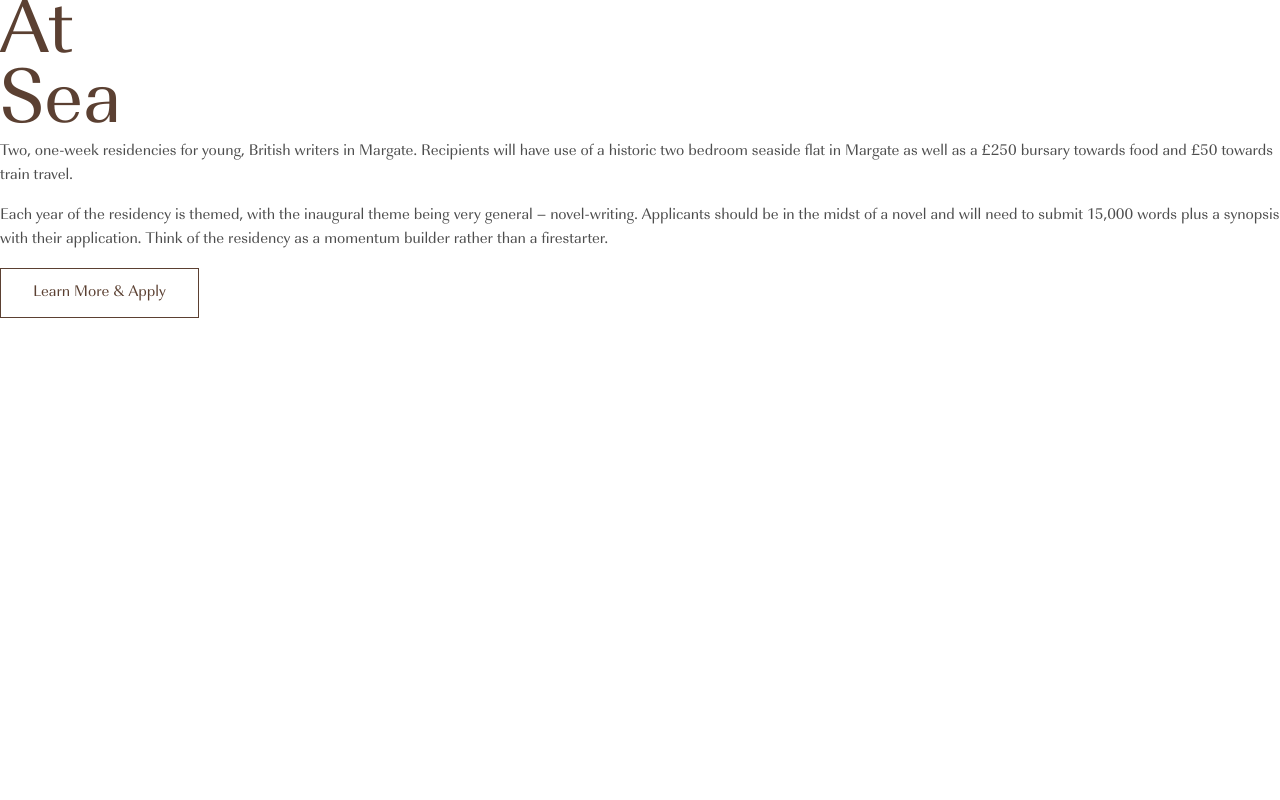
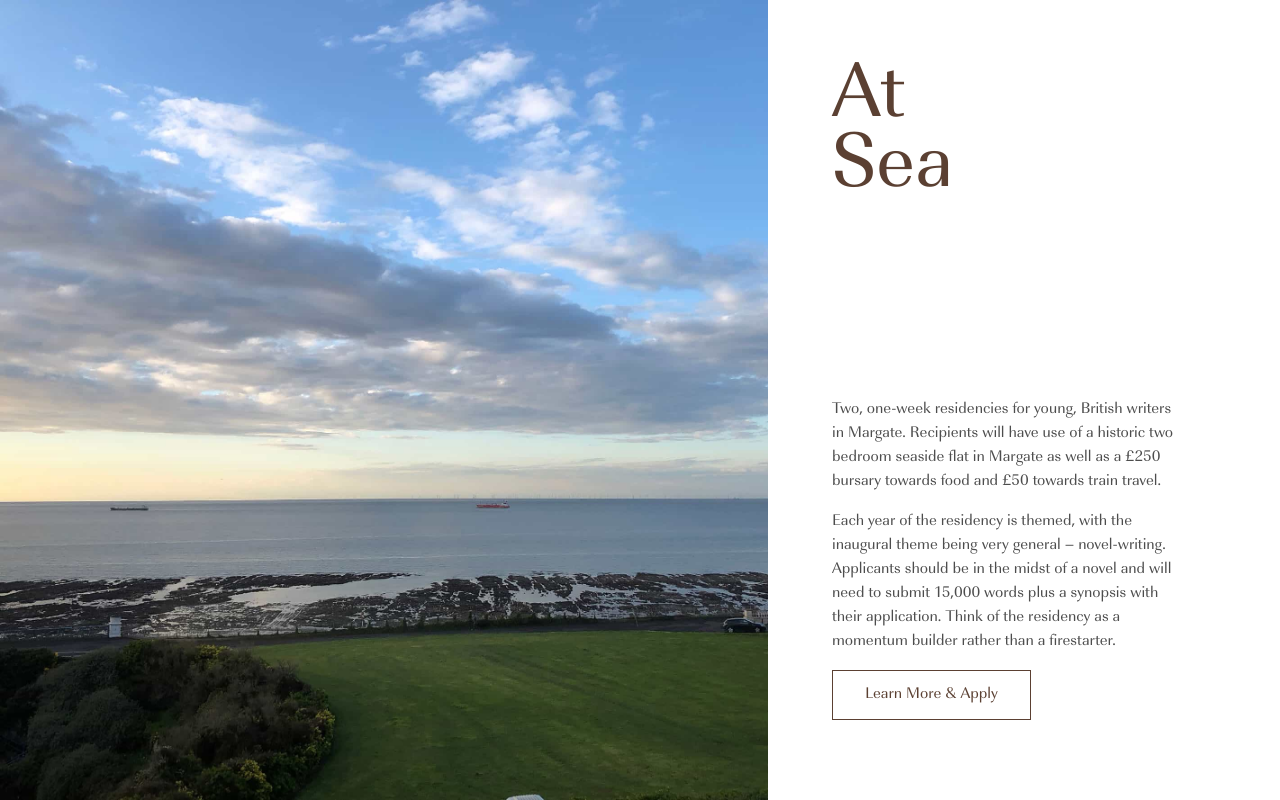
Before and after one commit to ryanhbowman/writersatsea, a website: page index.html in a window 1280 px wide. Drawn offline with nearby package versions, Linux system fonts and the light colour scheme.

Commit message:
working on mobile everywhere

```diff
--- a/css/main.sass
+++ b/css/main.sass
@@ -7,7 +7,8 @@
 //colors
 $main: #5B4032
 $text: #4d4d4d
-
+*
+  box-sizing: border-box
 body
   font-family: 'Imperial', helvetica
 
@@ -15,6 +16,12 @@ h1
   font-size: 80px
   line-height: 70px
   color: $main
+@media (max-width: 600px)
+  h1
+    font-size: 60px
+    line-height: 50px
+.mb
+  margin-bottom: 1rem
 h2
   font-size: 24px
   margin: 1em 0 .5em
@@ -34,41 +41,8 @@ p
   &:last-child
     margin-bottom: 0
 
-.container
-  overflow: hidden
 
-// .left
-//   width: 60%
-//   position: fixed
-//   left: 0
-//   bottom: 0
-//   top: 0
-//   background: url('../images/background.jpg')
-//   background-size: cover
-//
-// .right
-//   width: 40%
-//   position: fixed
-//   right: 0
-//   bottom: 0
-//   top: 0
-//   background: white
-// .right__header
-//   // position: absolute
-//   // top: 90px
-//   // left: 90px
-// .right__text
-//   position: absolute
-//   bottom: 5em
-//   // left: 90px
-//   max-width: 350px
-//
-//
-// .right__container
-//   max-width: 350px
-//   margin: 0 auto 0 0
-//   width: 100%
-//   padding: 5em 0 0 5em
+
 
 .btn, button[type="submit"]
   display: inline-block
@@ -99,11 +73,13 @@ p
   padding: 2em
   margin: 0 auto
   width: 100%
+  &.container--full
+    padding: 0
+    max-width: none
+.padded-box
+  padding: 1.5em
 
-header
-  margin: 4em 0 0 4em
-  h1
-    margin-bottom: 10px
+
 .fll
   float: left
 .flr
@@ -129,6 +105,18 @@ nav a
     flex: 2
   .three
     flex: 3
+header
+  margin: 4em 0 0 4em
+  h1
+    margin-bottom: 10px
+@media (max-width: 600px)
+  header
+    margin: 1.5em 0 0 1.5em
+  .flex
+    display: block
+    margin: 0 1.5em
+  nav
+    margin-bottom: 2em
 .text-block
   max-width: 450px
   margin-bottom: 2em
@@ -152,13 +140,96 @@ input, textarea
 .light
   color: #999
 
+.home__text
+  padding: 3em 2em 2em 2em
+.home__image img
+  max-width: 100%
+
+@media (min-width: 767px)
+  .home__image
+    width: 40%
+    overflow: hidden
+    left: 0
+    bottom: 0
+    top: 0
+    position: fixed
+    background: url('../images/background.jpg')
+    background-size: cover
+    img
+      display: none
+
+  .home__text
+    width: 60%
+    position: fixed
+    right: 0
+    bottom: 0
+    top: 0
+    padding: 4em 0 0 4em
+    .text-block
+      max-width: 300px
+      position: absolute
+      bottom: 3em
+@media (min-width: 1024px)
+  .home__image
+    width: 55%
+  .home__text
+    width: 45%
+
+
+@media (min-width: 1200px)
+  .home__text
+    .text-block
+      max-width: 350px
+  .home__image
+    width: 60%
+  .home__text
+    width: 40%
+
+@media (min-width: 1320px)
+  .home__image
+    width: 65%
+  .home__text
+    width: 35%
+
+// .left
+//   width: 60%
+//   position: fixed
+//   left: 0
+//   bottom: 0
+//   top: 0
+//   background: url('../images/background.jpg')
+//   background-size: cover
+
+// .right
+//   width: 40%
+//   position: fixed
+//   right: 0
+//   bottom: 0
+//   top: 0
+//   background: white
+// .right__header
+//   // position: absolute
+//   // top: 90px
+//   // left: 90px
+// .right__text
+//   position: absolute
+//   bottom: 5em
+//   // left: 90px
+//   max-width: 350px
+//
+//
+// .right__container
+//   max-width: 350px
+//   margin: 0 auto 0 0
+//   width: 100%
+//   padding: 5em 0 0 5em
 // @media (max-width: 1280px)
 //   .right
 //     width: 50%
 //   .left
 //     width: 50%
 //
-// @media (min-width: 200px) and (max-width: 1280px)
+// @media (max-width: 600px)
 //   .right, .left
 //     position: relative
 //     width: 100%
--- a/index.html
+++ b/index.html
@@ -5,10 +5,18 @@
     <link rel="stylesheet" href="css/main.css">
   </head>
   <body>
-    <h1>At<br/>Sea</h1>
-    <p>Two, one-week residencies for young, British writers in Margate. Recipients will have use of a historic two bedroom seaside flat in Margate as well as a £250 bursary towards food and £50 towards train travel.</p>
-    <p>Each year of the residency is themed, with the inaugural theme being very general – novel-writing. Applicants should be in the midst of a novel and will need to submit 15,000 words plus a synopsis with their application. Think of the residency as a momentum builder rather than a firestarter.</p>
-    <a href="information.html" class="btn">Learn More & Apply</a>
-
+    <div class="container container--full home__container">
+      <div class="home__image">
+        <img src="images/background.jpg" alt="" >
+      </div>
+      <div class="home__text">
+        <h1 class="mb">At<br/>Sea</h1>
+        <div class="text-block">
+          <p>Two, one-week residencies for young, British writers in Margate. Recipients will have use of a historic two bedroom seaside flat in Margate as well as a £250 bursary towards food and £50 towards train travel.</p>
+          <p>Each year of the residency is themed, with the inaugural theme being very general – novel-writing. Applicants should be in the midst of a novel and will need to submit 15,000 words plus a synopsis with their application. Think of the residency as a momentum builder rather than a firestarter.</p>
+          <a href="information.html" class="btn">Learn More & Apply</a>
+        </div>
+      </div>
+    </div>
   </body>
 </html>
```
Also changed, not shown: css/main.css, 1 other file.
